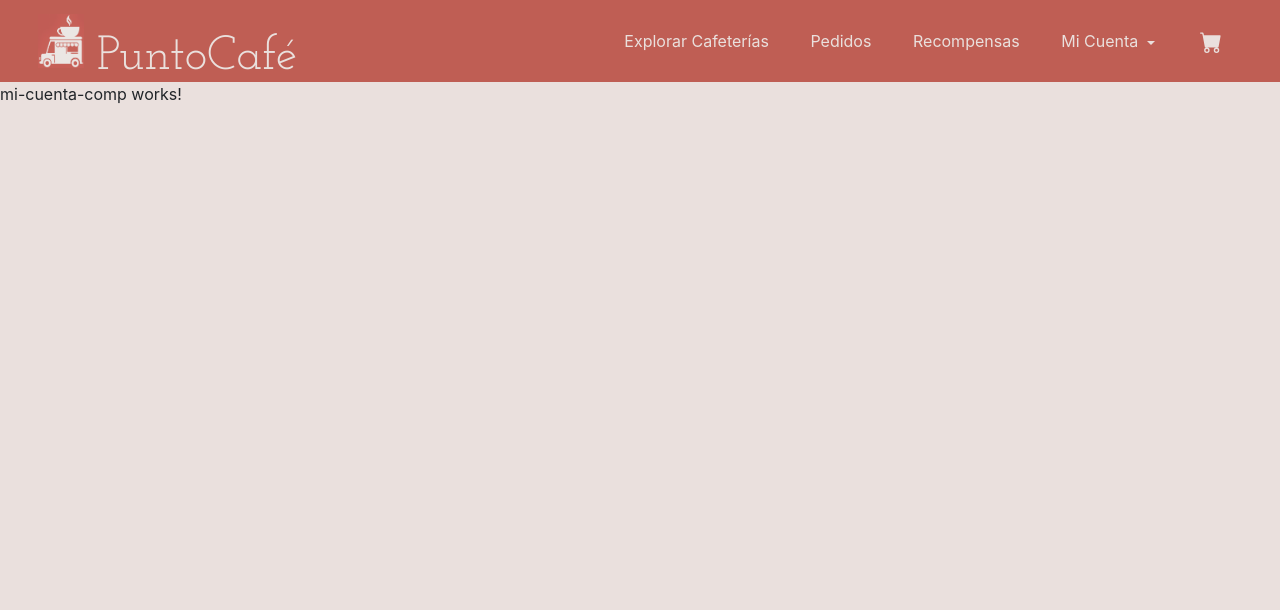
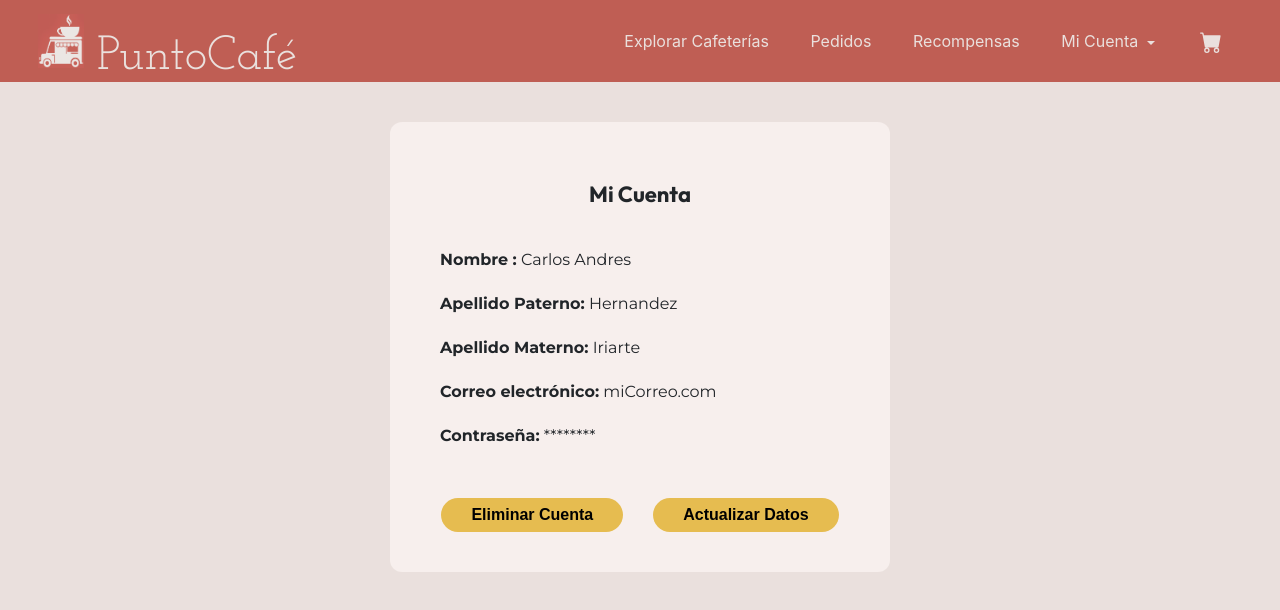
Before and after one commit to KarlaVenegas/frontProyecto, an Angular app: page /comprador/miCuenta in a window 1280 px wide. Shown: the top 610 px of the page. Built offline with nearby package versions, Linux system fonts and the light colour scheme.

Commit message:
Ya está mi cuenta y actualizar cuenta

```diff
--- a/src/app/app.routes.ts
+++ b/src/app/app.routes.ts
@@ -11,6 +11,7 @@ import { TuCarritoCompComponent } from './comprador/tu-carrito-comp/tu-carrito-c
 import { MenuComComponent } from './comprador/menu-com/menu-com.component';
 //Cafeteria flujo
 import { NavBarCafeteriasComponent } from './NavBars/nav-bar-cafeterias/nav-bar-cafeterias.component';
+import { ActualizarCuentaComponent } from './comprador/actualizar-cuenta/actualizar-cuenta.component';
 
 export const routes: Routes = [
   {
@@ -30,7 +31,8 @@ export const routes: Routes = [
       { path: 'recompensas', component: RecompensasCompComponent },
       { path: 'miCuenta', component: MiCuentaCompComponent },
       { path: 'tuCarrito', component: TuCarritoCompComponent },
-      { path: 'menuCafe', component: MenuComComponent }
+      { path: 'menuCafe', component: MenuComComponent },
+      { path: 'actualizarCuenta', component: ActualizarCuentaComponent }
     ]
   },
   {
--- /dev/null
+++ b/src/app/comprador/actualizar-cuenta/actualizar-cuenta.component.css
@@ -0,0 +1,140 @@
+* {
+  margin: 0;
+  padding: 0;
+  box-sizing: border-box;
+}
+
+body {
+  background: #121212;
+  display: flex;
+  justify-content: center;
+  align-items: center;
+  height: 100vh;
+  font-family: 'Montserrat', sans-serif;
+}
+
+.cuenta-container {
+  background-color: #f7efed;
+  padding: 40px;
+  max-width: 700px;
+  margin: 40px auto;
+  border-radius: 12px;
+}
+
+h1 {
+  font-family: 'Outfit', sans-serif;
+  font-size: 35px;
+  text-align: center;
+  margin-bottom: 30px;
+}
+
+.menu-card {
+  padding: 10px;
+  background-color: transparent;
+  text-align: left;
+}
+
+.button-group {
+  display: flex;
+  justify-content: center;
+  gap: 30px;
+  margin-top: 40px;
+}
+
+.btn-anadir {
+  background-color: #E6BC50;
+  border: none;
+  border-radius: 20px;
+  padding: 5px 30px;
+  font-weight: bold;
+  cursor: pointer;
+}
+
+.btn-anadir:hover {
+  background-color: #B48B37;
+}
+
+.menu-title {
+  text-align: center;
+  margin-bottom: 30px;
+  font-size: 22px;
+  font-weight: bold;
+}
+
+.menu-card {
+  font-family: 'Montserrat', sans-serif;
+  padding: 10px;
+  background-color: transparent;
+  transition: transform 0.2s ease;
+  text-align: left;
+}
+
+.cuenta-container {
+  background-color: #f7efed;
+  padding: 40px;
+  max-width: 500px;
+  margin: 40px auto;
+  border-radius: 12px;
+  font-family: Arial, sans-serif;
+}
+
+/* ----------- INPUT FLOAT LABEL ----------- */
+
+.container {
+  width: 100%;
+  max-width: 700px;
+  height: 2.5em;
+  position: relative;
+  margin-bottom: 30px;
+  font-family: 'Montserrat', sans-serif;
+}
+
+.form__input {
+  position: absolute;
+  height: 100%;
+  width: 100%;
+  background: transparent;
+  border: 2px solid #000000;
+  border-radius: 0.5em;
+  outline: none;
+  color: #000000;
+  padding: 0 1em;
+  font-size: 1rem;
+}
+
+label {
+  position: absolute;
+  left: 1em;
+  top: 0.75em;
+  background-color: #f7efed;
+  color: #000000;
+  padding: 0 0.25em;
+  transition: top 0.3s ease, font-size 0.3s ease;
+  pointer-events: none;
+}
+
+/* Mover el label hacia arriba cuando hay texto o foco */
+.form__input:focus ~ label,
+.form__input:not(:placeholder-shown) ~ label {
+  top: -0.6em;
+  font-size: 0.75rem;
+}
+
+/* Hover y focus visual */
+.form__input:hover {
+  border: 2px solid #000000;
+}
+
+.form__input:focus {
+  border: 2px solid #000000;
+}
+
+/* Estilo de error */
+.error-msg {
+  color: red;
+  font-size: 0.9em;
+  margin-top: -1em;
+  padding-left: 0.5em;
+  position: relative;  /* activa el desplazamiento visual */
+  top: -8px;
+}
--- /dev/null
+++ b/src/app/comprador/actualizar-cuenta/actualizar-cuenta.component.html
@@ -0,0 +1,35 @@
+<form #form="ngForm" class="cuenta-container">
+
+  <h1 class="menu-title">Actualizar datos de la cuenta</h1>
+
+  <div class="menu-card"><strong>Nombre:</strong> Carlos Andres</div>
+  <div class="menu-card"><strong>Apellido Paterno:</strong> Hernandez</div>
+  <div class="menu-card"><strong>Apellido Materno:</strong> Iriarte</div>
+
+
+  <div class="container">
+    <input type="email" id="correo" name= "correo"autocomplete="off" required placeholder=" " class="form__input"
+      [(ngModel)]="nuevoCorreo" #correo="ngModel" />
+    <label for="correo">Correo electónico</label>
+
+  </div>
+  <div class="error-msg" *ngIf="correo.invalid && correo.invalid">Campo obligatorio</div>
+
+  <div class="container">
+    <input type="password" id="contrasena" name="contrasenaModel" autocomplete="off" required placeholder=" " class="form__input"
+      [(ngModel)]="nuevaClave" #contrasenaModel="ngModel" />
+    <label for="contrasena">Contraseña</label>
+
+  </div>
+  <div class="error-msg" *ngIf="contrasenaModel.invalid && contrasenaModel.invalid">Campo obligatorio</div>
+
+
+
+
+  <!-- Botones -->
+  <div class="button-group" style="margin-top: 20px;">
+    <button class="btn-anadir" (click)="guardar()" [disabled]="form.invalid">Guardar</button>
+    <button class="btn-anadir" (click)="irA()">Cancelar</button>
+  </div>
+
+</form>
--- /dev/null
+++ b/src/app/comprador/actualizar-cuenta/actualizar-cuenta.component.ts
@@ -0,0 +1,30 @@
+import { CommonModule } from '@angular/common';
+import { Component } from '@angular/core';
+import { FormsModule } from '@angular/forms';
+import { Router } from '@angular/router';
+
+@Component({
+  selector: 'app-actualizar-cuenta',
+  standalone: true,
+  imports: [CommonModule, FormsModule],
+  templateUrl: './actualizar-cuenta.component.html',
+  styleUrl: './actualizar-cuenta.component.css'
+})
+export class ActualizarCuentaComponent {
+
+  constructor(private router: Router) {}
+
+
+  nuevoCorreo: string = '';
+  nuevaClave: string = '';
+  irA(){
+    this.router.navigate(['/comprador/miCuenta']);
+  }
+
+  guardar() {
+    console.log('Guardar cambios:', this.nuevoCorreo, this.nuevaClave);
+    this.router.navigate(['/comprador/miCuenta']);
+    // backend
+  }
+
+}
--- a/src/app/comprador/mi-cuenta-comp/mi-cuenta-comp.component.css
+++ b/src/app/comprador/mi-cuenta-comp/mi-cuenta-comp.component.css
@@ -0,0 +1,76 @@
+.cuenta-container {
+  background-color: #f7efed;
+  padding: 40px;
+  max-width: 500px;
+  margin: 40px auto;
+  border-radius: 12px;
+  font-family: Arial, sans-serif;
+}
+
+.menu-title {
+  text-align: center;
+  margin-bottom: 30px;
+  font-size: 22px;
+  font-weight: bold;
+}
+
+.menu-card {
+  font-family: 'Montserrat', sans-serif;
+  padding: 10px;
+  background-color: transparent;
+  transition: transform 0.2s ease;
+  text-align: left;
+}
+
+
+h2 {
+  margin-bottom: 30px;
+  font-size: 22px;
+  font-weight: bold;
+}
+
+.menu-card {
+ font-family: 'Montserrat', sans-serif;
+  padding: 10px;
+  margin: 0;
+  background-color: transparent;
+  transition: transform 0.2s ease;
+}
+
+.button-group {
+  display: flex;
+  justify-content: center;
+  gap: 30px;
+  margin-top: 40px;
+}
+
+.btn {
+  padding: 10px 20px;
+  border: none;
+  border-radius: 20px;
+  font-size: 15px;
+  cursor: pointer;
+  color: #000;
+  transition: background-color 0.3s ease;
+}
+
+h1{
+  font-family: 'Outfit',sans-serif;
+  font-size: 35px;
+  text-align: center;
+  margin-top: 1.5vw;
+}
+
+
+
+.btn-anadir {
+  background-color: #E6BC50;
+  border: none;
+  border-radius: 20px;
+  padding: 5px 30px;
+  font-weight: bold;
+  cursor: pointer;
+}
+.btn-anadir:hover {
+  background-color: #B48B37;
+}
--- a/src/app/comprador/mi-cuenta-comp/mi-cuenta-comp.component.html
+++ b/src/app/comprador/mi-cuenta-comp/mi-cuenta-comp.component.html
@@ -1 +1,15 @@
-<p>mi-cuenta-comp works!</p>
+<div class="cuenta-container">
+  <h1 class="menu-title">Mi Cuenta</h1>
+
+  <div class="menu-card"><strong>Nombre :</strong> Carlos Andres</div>
+  <div class="menu-card"><strong>Apellido Paterno:</strong> Hernandez</div>
+  <div class="menu-card"><strong>Apellido Materno:</strong> Iriarte</div>
+  <div class="menu-card"><strong>Correo electrónico:</strong> miCorreo.com</div>
+  <div class="menu-card"><strong>Contraseña:</strong> ********</div>
+
+  <div class="button-group">
+    <button class="btn-anadir">Eliminar Cuenta</button>
+    <button class="btn-anadir" (click)="irActualizar()">Actualizar Datos</button>
+
+  </div>
+</div>
--- a/src/app/comprador/mi-cuenta-comp/mi-cuenta-comp.component.ts
+++ b/src/app/comprador/mi-cuenta-comp/mi-cuenta-comp.component.ts
@@ -1,11 +1,20 @@
+import { CommonModule } from '@angular/common';
 import { Component } from '@angular/core';
+import { FormsModule } from '@angular/forms';
+import { Router } from '@angular/router';
 
 @Component({
   selector: 'app-mi-cuenta-comp',
-  imports: [],
+  imports: [CommonModule, FormsModule],
   templateUrl: './mi-cuenta-comp.component.html',
   styleUrl: './mi-cuenta-comp.component.css'
 })
 export class MiCuentaCompComponent {
+  constructor(private router: Router) {}
+
+irActualizar() {
+  this.router.navigate(['/comprador/actualizarCuenta']);
+
+  }
 
 }
```
Also changed, not shown: 1 other file (tests, documents, lock files or other folders).
